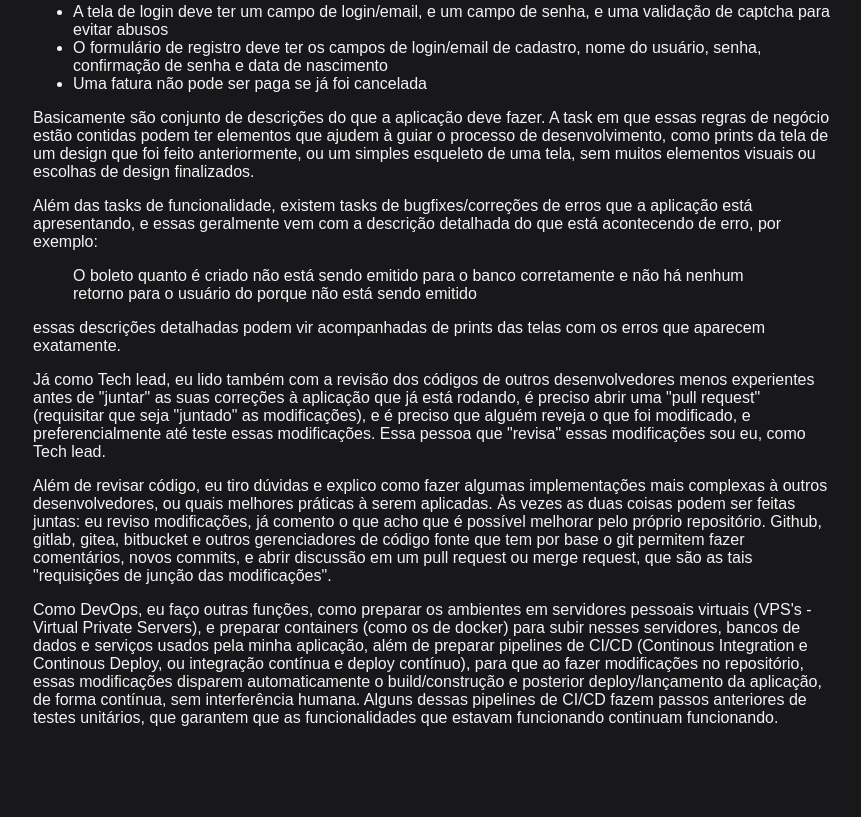
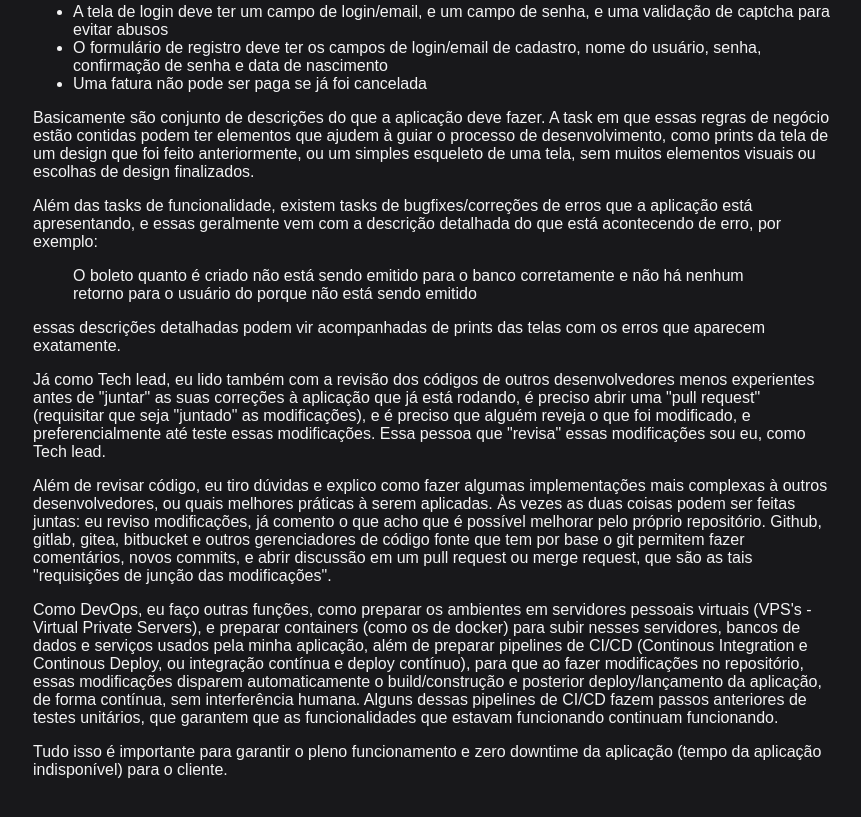
Before and after one commit to rainanDeveloper/text-for-students, a website: page dist/index.html in a window 1280 px wide. Shown: the part 773-1590 px from the top of the page, without its empty margins (207-1068 px from the left). Before the commit the page ends 1548 px from the top, so only its background shows below. Drawn offline with Linux system fonts and the light colour scheme.

Commit message:
feat: added finishing

```diff
--- a/dist/index.html
+++ b/dist/index.html
@@ -38,6 +38,7 @@
 <p>Já como Tech lead, eu lido também com a revisão dos códigos de outros desenvolvedores menos experientes antes de &quot;juntar&quot; as suas correções à aplicação que já está rodando, é preciso abrir uma &quot;pull request&quot; (requisitar que seja &quot;juntado&quot; as modificações), e é preciso que alguém reveja o que foi modificado, e preferencialmente até teste essas modificações. Essa pessoa que &quot;revisa&quot; essas modificações sou eu, como Tech lead.</p>
 <p>Além de revisar código, eu tiro dúvidas e explico como fazer algumas implementações mais complexas à outros desenvolvedores, ou quais melhores práticas à serem aplicadas. Às vezes as duas coisas podem ser feitas juntas: eu reviso modificações, já comento o que acho que é possível melhorar pelo próprio repositório. Github, gitlab, gitea, bitbucket e outros gerenciadores de código fonte que tem por base o git permitem fazer comentários, novos commits, e abrir discussão em um pull request ou merge request, que são as tais &quot;requisições de junção das modificações&quot;.</p>
 <p>Como DevOps, eu faço outras funções, como preparar os ambientes em servidores pessoais virtuais (VPS&#39;s - Virtual Private Servers), e preparar containers (como os de docker) para subir nesses servidores, bancos de dados e serviços usados pela minha aplicação, além de preparar pipelines de CI/CD (Continous Integration e Continous Deploy, ou integração contínua e deploy contínuo), para que ao fazer modificações no repositório, essas modificações disparem automaticamente o build/construção e posterior deploy/lançamento da aplicação, de forma contínua, sem interferência humana. Alguns dessas pipelines de CI/CD fazem passos anteriores de testes unitários, que garantem que as funcionalidades que estavam funcionando continuam funcionando.</p>
+<p>Tudo isso é importante para garantir o pleno funcionamento e zero downtime da aplicação (tempo da aplicação indisponível) para o cliente.</p>
 
 </body>
 </html>
```
Also changed, not shown: README.md.
